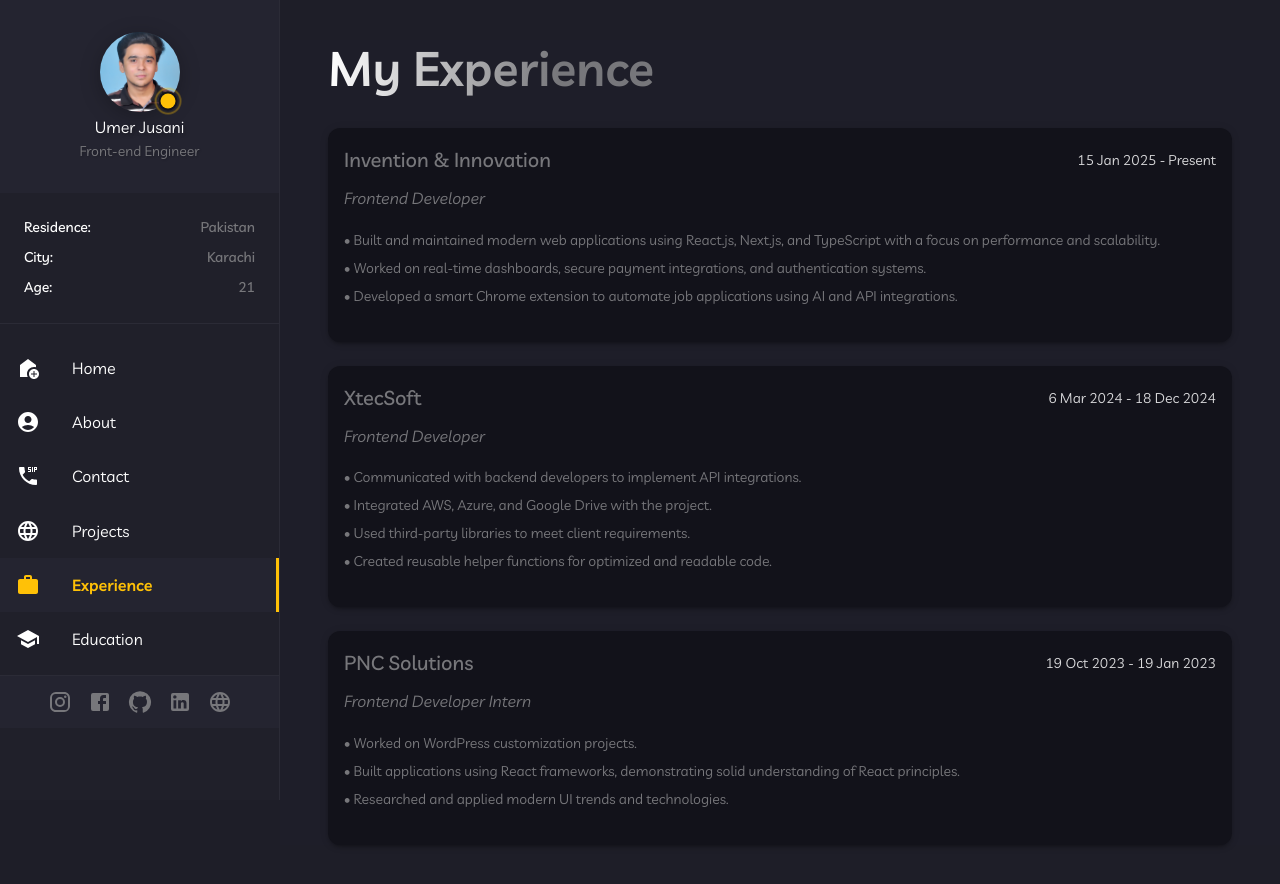
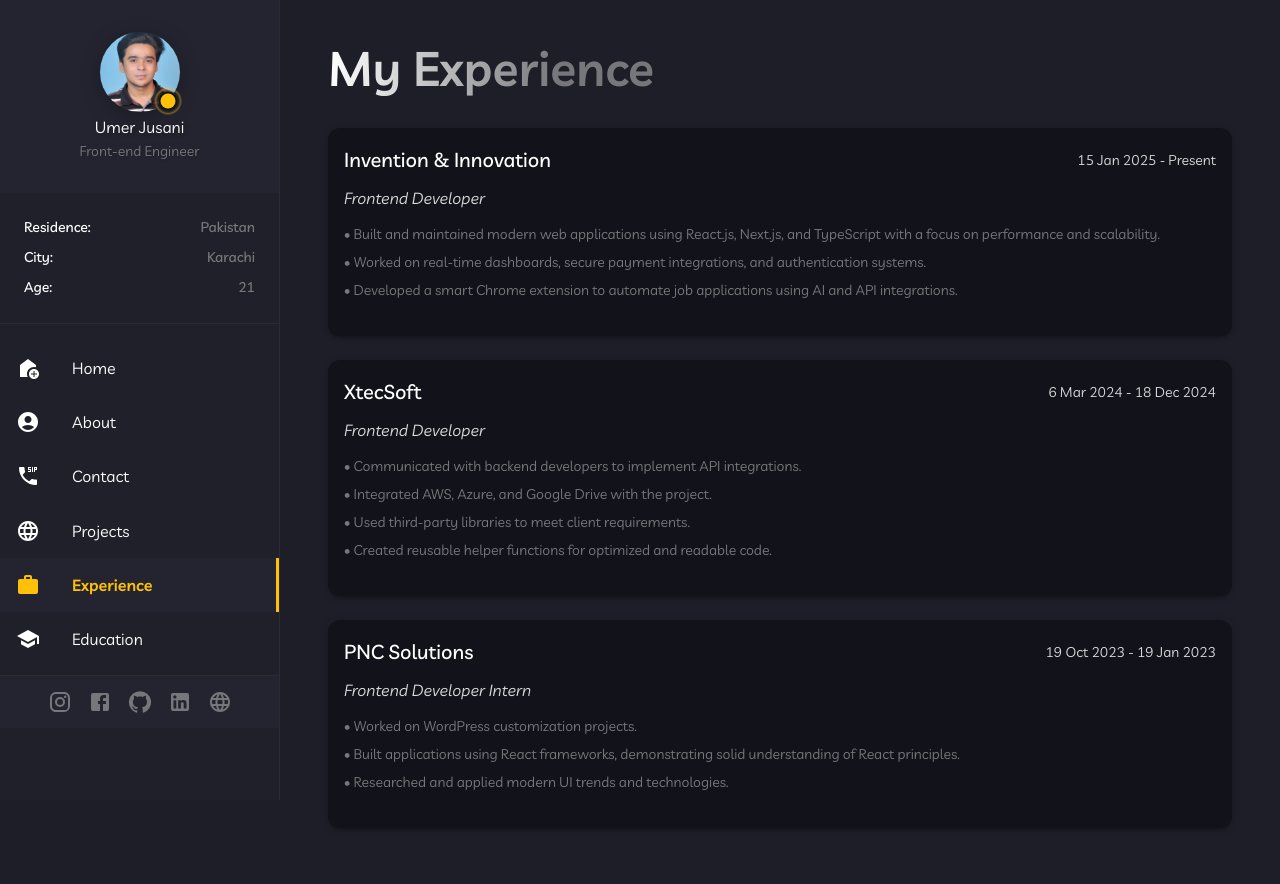
Before and after one commit to umer-jusani/portfolio-umerjusani, a Next.js app: page /dashboard/experience in a window 1280 px wide. Built offline with nearby package versions, Linux system fonts and the light colour scheme.

Commit message:
experience section done.

```diff
--- a/src/app/dashboard/experience/page.js
+++ b/src/app/dashboard/experience/page.js
@@ -56,13 +56,13 @@ const Experience = () => {
                     >
                         <Card sx={{ borderRadius: 3, boxShadow: 3, transition: 'all 0.3s ease', '&:hover': { transform: 'scale(1.05)', boxShadow: 8 } }}>
                             <CardContent>
-                                <Box display="flex" justifyContent="space-between" alignItems="center" mb={1}>
-                                    <Typography variant="h6">{exp.company}</Typography>
+                                <Box display={{ md: "flex" }} justifyContent="space-between" alignItems="center" mb={1}>
+                                    <Typography variant="h6" color={"text.tertiary"}>{exp.company}</Typography>
                                     <Typography variant="body2" color="text.secondary">
                                         {exp.date}
                                     </Typography>
                                 </Box>
-                                <Typography variant="subtitle1" color="text.primary" fontStyle="italic" gutterBottom>
+                                <Typography variant="subtitle1" color="text.secondary" fontStyle="italic">
                                     {exp.role}
                                 </Typography>
                                 <List dense>
```
